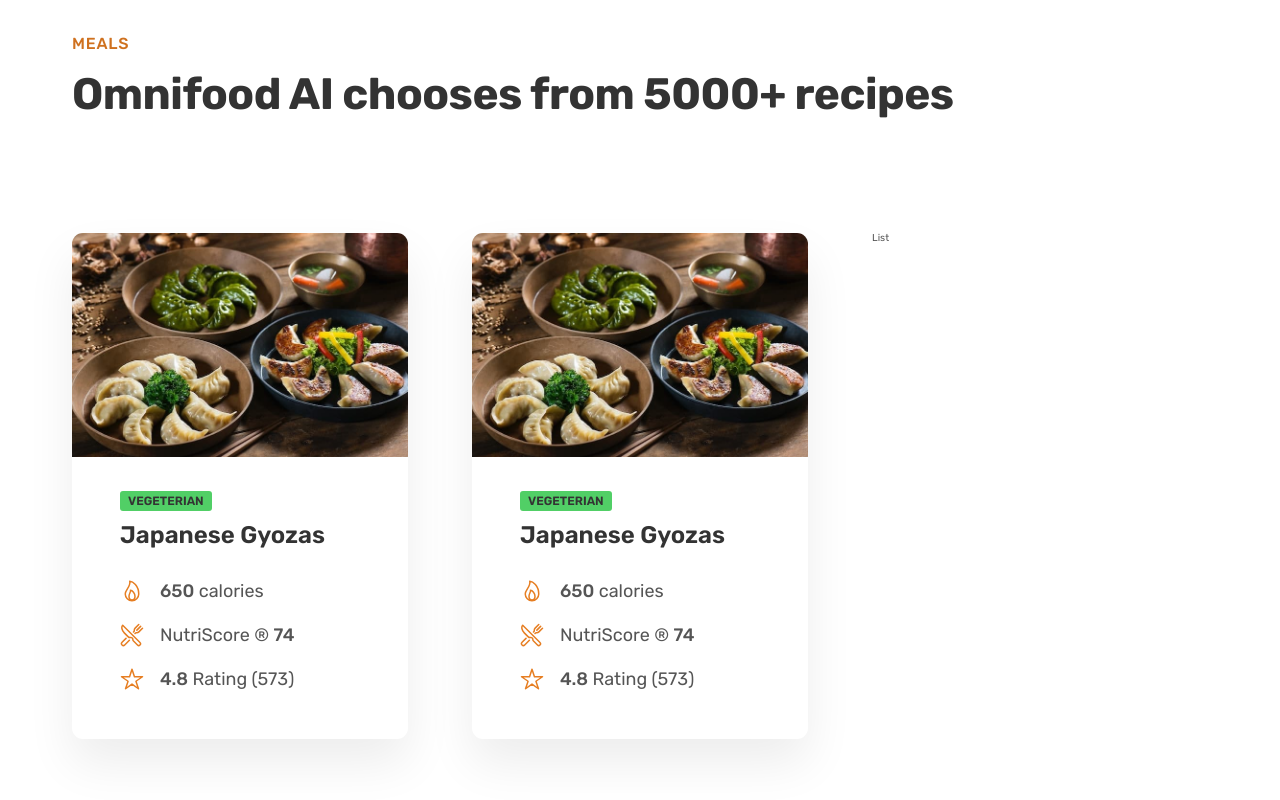
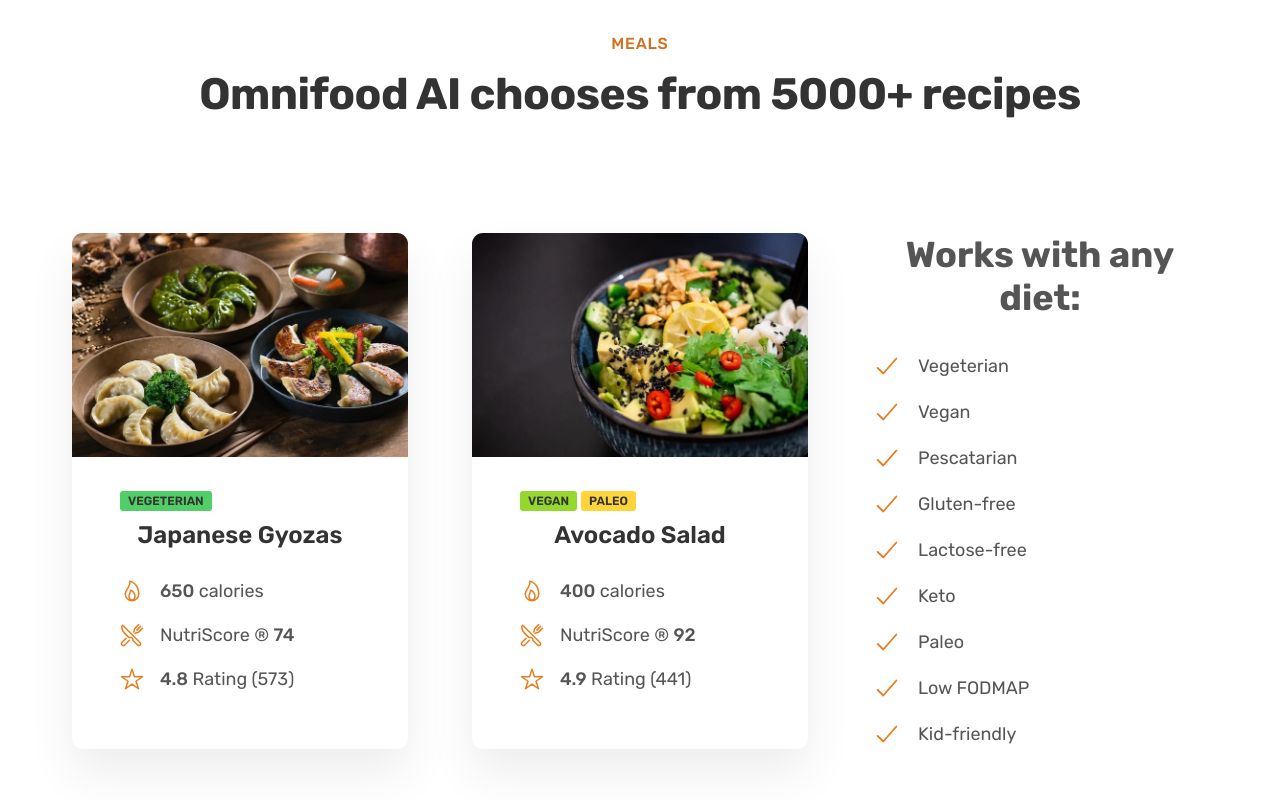
Before and after one commit to AhmedNazar32/07-Omnifood-Desktop, a plain HTML site: page index.html in a window 1280 px wide. Shown: the part 2840-3640 px from the top of the page. Drawn offline with nearby package versions, Linux system fonts and the light colour scheme.

Commit message:
Finalized Meal Cards and List

```diff
--- a/css/style.css
+++ b/css/style.css
@@ -207,7 +207,7 @@ box-shadow: inset 0 0 0 3px #fff;
                align-items: center;  }
 
 
-.section-meals {padding: 9.6rem 0;}
+.section-meals {padding: 9.6rem 0; text-align: center;}
 
 .meal-title {font-size: 2.4rem;
              color:#333;
@@ -232,17 +232,39 @@ box-shadow: inset 0 0 0 3px #fff;
 .tag {display: inline-block;
       padding: 0.4rem 0.8rem;
       font-size: 1.2rem;
-      background-color:#51cf66;
+
       color:#333;
       text-transform: uppercase;
       border-radius: 3px;    }
 
+.tag--vegetarian {background-color:#51cf66;}
+.tag--vegan {background-color:#94d82d;}
+.tag--paleo {background-color:#ffd43b;}
+
 
 
 .meal-tags {margin-bottom: 1.2rem;
-            font-weight: 600;    }
+            font-weight: 600;
+            display: flex;
+            gap:0.4rem;                 }
 
 .meal {box-shadow: 0 2.4rem 4.8rem rgba(0,0,0,0.075);
-       border-radius:11px; overflow: hidden; }
+       border-radius:11px; overflow: hidden;
+       transition: all 0.4s; }
 
+.meal:hover {transform: translateY(-2rem);}
 .meal-content {padding: 3.2rem 4.8rem 4.8rem 4.8rem;}
+
+.list {list-style: none;
+       display: flex;
+       flex-direction: column;
+       gap:1.6rem;
+        }
+
+.list-icon {font-size: 3rem;
+            color: #e67e22;    }
+
+.list-item {font-size: 1.8rem;
+            display: flex;
+            align-items: center;
+            gap:1.6rem; }
--- a/index.html
+++ b/index.html
@@ -183,7 +183,7 @@
 
             <div class="meal-content">
            <div class="meal-tags">
-            <span class="tag">Vegeterian</span>
+            <span class="tag tag--vegetarian">Vegeterian</span>
           </div>
 
           <p class="meal-title">Japanese Gyozas</p>
@@ -197,24 +197,39 @@
           </div>
         </div>
         <div class="meal">
-          <img class="meal-img" src="img/meals/meal-1.jpg">
+          <img class="meal-img" src="img/meals/meal-2.jpg">
 
             <div class="meal-content">
            <div class="meal-tags">
-            <span class="tag">Vegeterian</span>
+            <span class="tag tag--vegan">Vegan</span>
+            <span class="tag tag--paleo">Paleo</span>
           </div>
 
-          <p class="meal-title">Japanese Gyozas</p>
+          <p class="meal-title">Avocado Salad</p>
           <ul class="meal-attributes">
              <li class="meal-attribute">
-              <ion-icon  class='meal-icon' name="flame-outline"></ion-icon> <span><strong>650</strong> calories</span></li>
+              <ion-icon  class='meal-icon' name="flame-outline"></ion-icon> <span><strong>400</strong> calories</span></li>
              <li class="meal-attribute"><ion-icon class="meal-icon" name="restaurant-outline"></ion-icon>
-            <span>NutriScore &reg; <strong>74</strong></span></li>
-             <li class="meal-attribute"><ion-icon class="meal-icon" name="star-outline"></ion-icon> <span><strong>4.8</strong> Rating (573)</span></li>
+            <span>NutriScore &reg; <strong>92</strong></span></li>
+             <li class="meal-attribute"><ion-icon class="meal-icon" name="star-outline"></ion-icon> <span><strong>4.9</strong> Rating (441)</span></li>
             </ul>
           </div>
         </div>
-        <div class="list">List</div>
+        <div class="diets">
+
+          <h3 class="heading-teritiary">Works with any diet: </h3>
+          <ul class="list">
+              <li class="list-item"><ion-icon class='list-icon' name="checkmark-outline"></ion-icon ><span>Vegeterian</span></li>
+              <li class="list-item"><ion-icon class='list-icon' name="checkmark-outline"></ion-icon ><span>Vegan</span></li>
+              <li class="list-item"><ion-icon class='list-icon' name="checkmark-outline"></ion-icon ><span>Pescatarian</span></li>
+              <li class="list-item"><ion-icon class='list-icon' name="checkmark-outline"></ion-icon ><span>Gluten-free</span></li>
+              <li class="list-item"><ion-icon class='list-icon' name="checkmark-outline"></ion-icon ><span>Lactose-free</span></li>
+              <li class="list-item"><ion-icon class='list-icon' name="checkmark-outline"></ion-icon ><span>Keto</span></li>
+              <li class="list-item"><ion-icon class='list-icon' name="checkmark-outline"></ion-icon ><span>Paleo</span></li>
+              <li class="list-item"><ion-icon class='list-icon' name="checkmark-outline"></ion-icon ><span>Low FODMAP</span></li>
+              <li class="list-item"><ion-icon class='list-icon' name="checkmark-outline"></ion-icon ><span>Kid-friendly</span></li>
+          </ul>
+        </div>
 
       </div>
 
```
